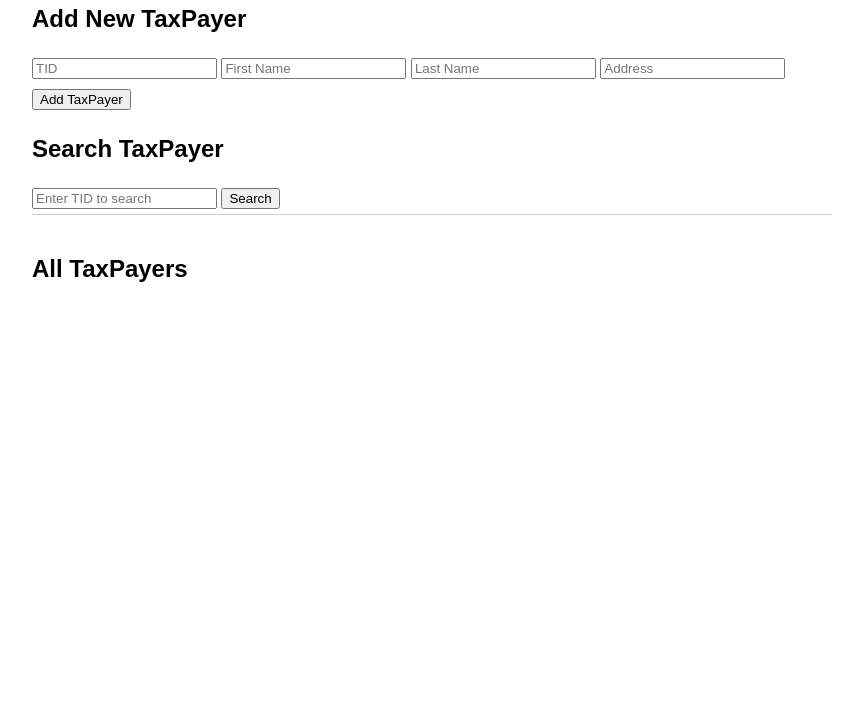
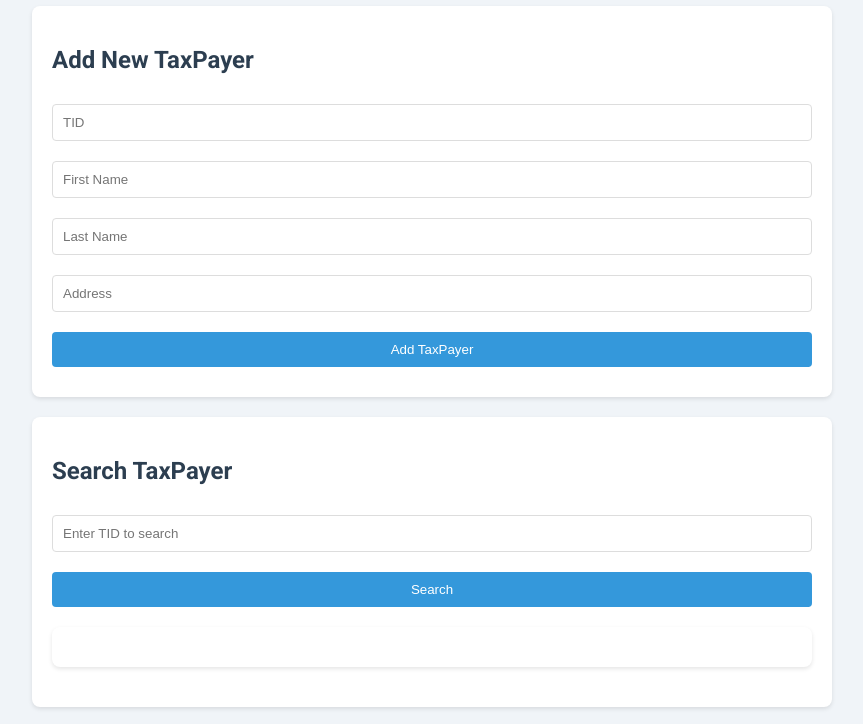
Before and after one commit to GEMS-Gallery/taxtrackr-0191fb4ea06f, a website: page frontend/index.html in a window 1280 px wide. Shown: the part 95-819 px from the top of the page, without its empty margins (208-1071 px from the left). Drawn offline with Linux system fonts and the light colour scheme.

Commit message:
0191fb4f-e5aa-766b-b832-a34cd73fff7f

```diff
--- a/frontend/index.html
+++ b/frontend/index.html
@@ -4,22 +4,61 @@
     <meta charset="UTF-8">
     <meta name="viewport" content="width=device-width, initial-scale=1.0">
     <title>TaxPayer Records Management</title>
+    <link href="https://fonts.googleapis.com/css2?family=Roboto:wght@300;400;700&display=swap" rel="stylesheet">
     <style>
         body {
-            font-family: Arial, sans-serif;
+            font-family: 'Roboto', Arial, sans-serif;
             max-width: 800px;
             margin: 0 auto;
             padding: 20px;
+            background-color: #f0f4f8;
+            color: #333;
         }
-        form {
+        h1, h2 {
+            color: #2c3e50;
+        }
+        form, div {
+            background-color: #ffffff;
+            padding: 20px;
+            border-radius: 8px;
+            box-shadow: 0 2px 4px rgba(0,0,0,0.1);
             margin-bottom: 20px;
         }
         input, button {
-            margin: 5px 0;
+            width: 100%;
+            padding: 10px;
+            margin: 10px 0;
+            border: 1px solid #ddd;
+            border-radius: 4px;
+            box-sizing: border-box;
+        }
+        button {
+            background-color: #3498db;
+            color: white;
+            border: none;
+            cursor: pointer;
+            transition: background-color 0.3s ease;
+        }
+        button:hover {
+            background-color: #2980b9;
         }
         #taxPayerList {
-            border-top: 1px solid #ccc;
+            border-top: 1px solid #eee;
             padding-top: 20px;
+        }
+        #taxPayerListItems {
+            list-style-type: none;
+            padding: 0;
+        }
+        #taxPayerListItems li {
+            background-color: #ecf0f1;
+            margin: 10px 0;
+            padding: 10px;
+            border-radius: 4px;
+        }
+        #searchResult {
+            font-weight: bold;
+            margin-top: 10px;
         }
     </style>
 </head>
@@ -39,9 +78,8 @@
         <h2>Search TaxPayer</h2>
         <input type="text" id="searchTid" placeholder="Enter TID to search">
         <button id="searchButton">Search</button>
+        <div id="searchResult"></div>
     </div>
-
-    <div id="searchResult"></div>
 
     <div id="taxPayerList">
         <h2>All TaxPayers</h2>
```
